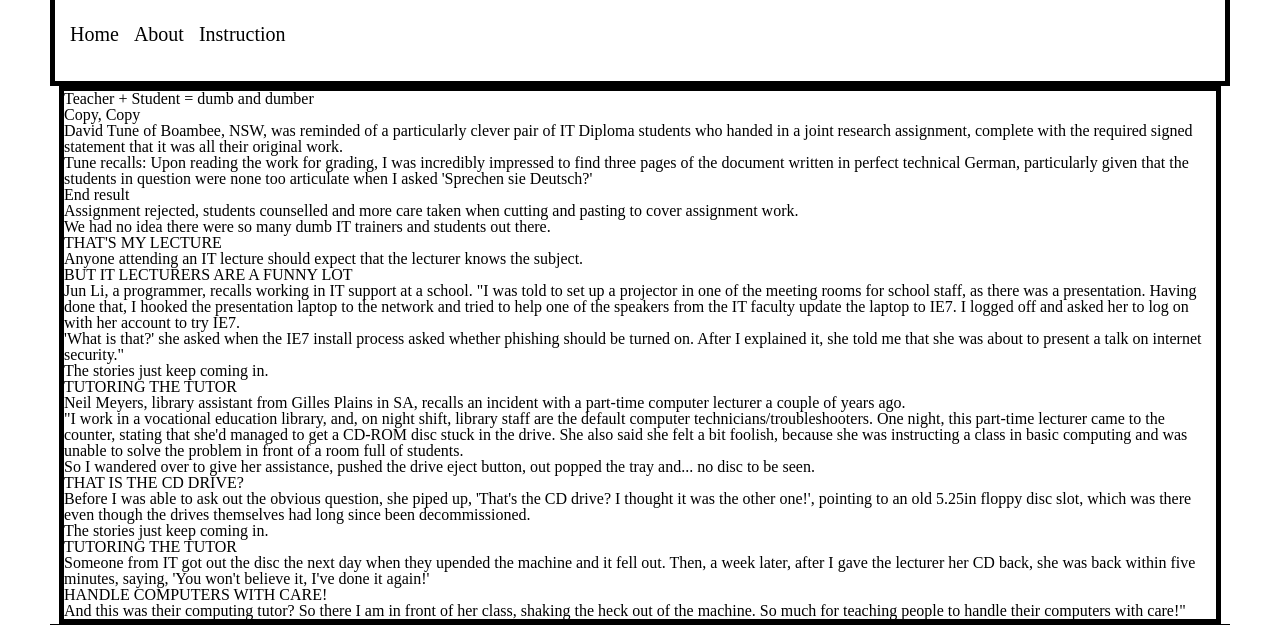
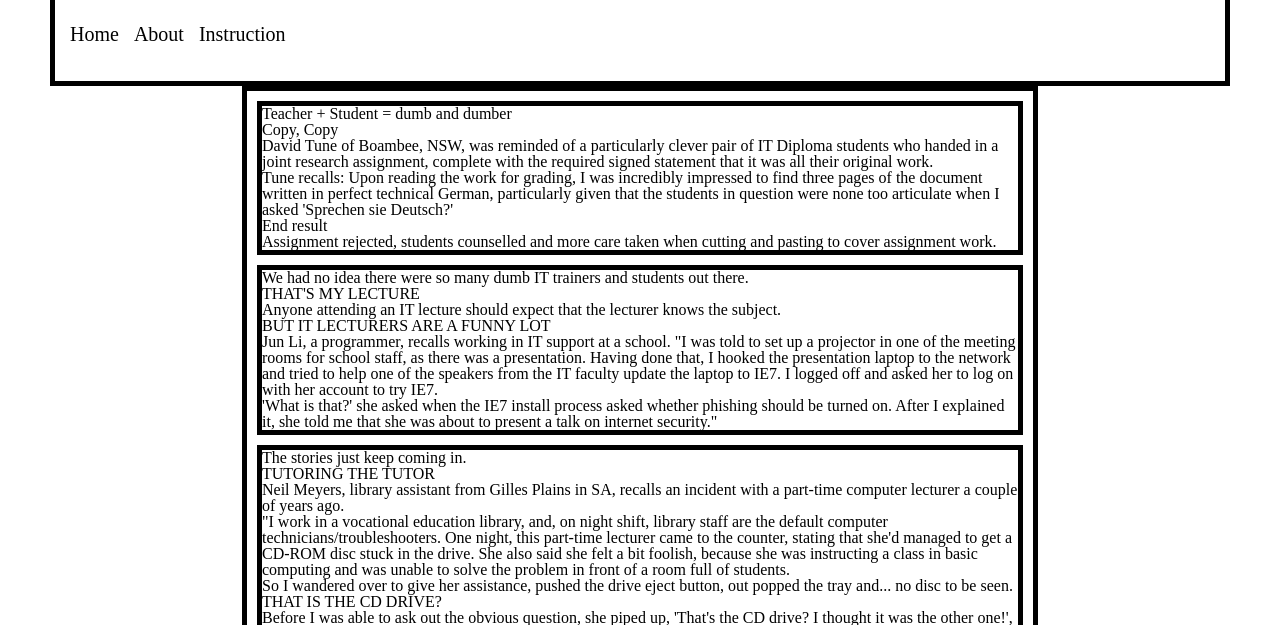
Before and after one commit to fjzll/CIV-WebTech-Portfolio, a plain HTML site: page phase-2/index.html in a window 1280 px wide. Shown: the part 142-767 px from the top of the page. Drawn offline with Linux system fonts and the light colour scheme.

Commit message:
feat: mobile article - add CSS for articles for mobile design

```diff
--- a/phase-2/assets/css/main.css
+++ b/phase-2/assets/css/main.css
@@ -31,7 +31,6 @@ main{
     border: black solid 5px;
 }
 
-
 footer{
     border: black solid 5px;
     font-size: 32px;
@@ -62,6 +61,10 @@ footer p {
     color: black;
 }
 
+article{
+    border: black solid 5px;
+    margin: 10px;
+}
 
 /*CSS for desktop*/
 @media screen and (min-width: 1024px) {
@@ -78,14 +81,15 @@ footer p {
         grid-column: span;
     }
 
+
     .nav-item{
         padding: 5px;
     }
 
     main{
-        min-width: 70vw;
-        max-width: 90vw;
-        margin: 0 auto;
+/*        min-width: 70vw;
+        max-width: 90vw;*/
+        margin: 0 15vw;
     }
 
     footer{
@@ -108,5 +112,4 @@ footer p {
         color: black;
     }
 
-
 }
```
